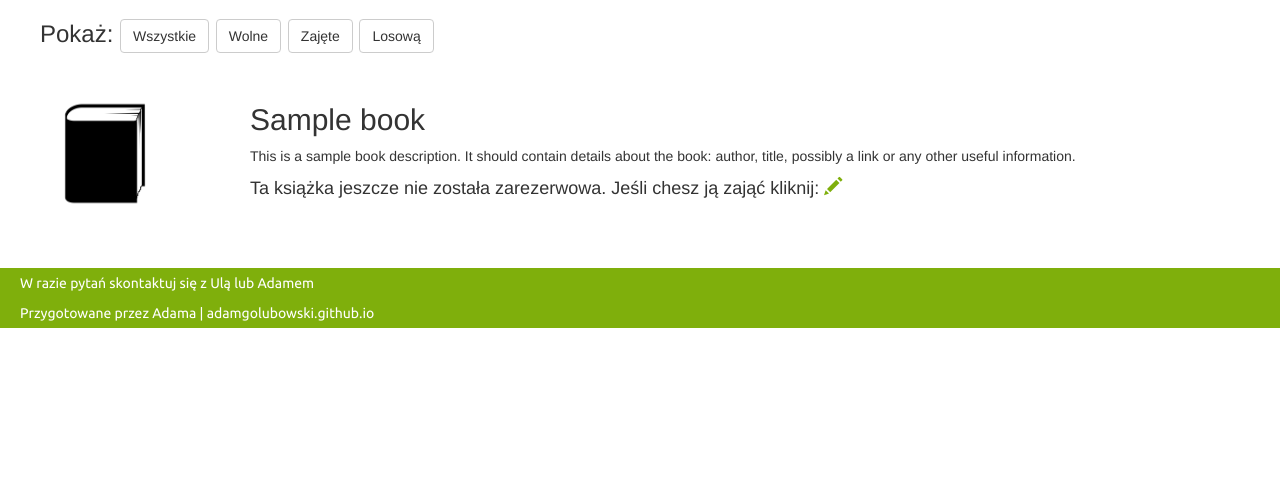
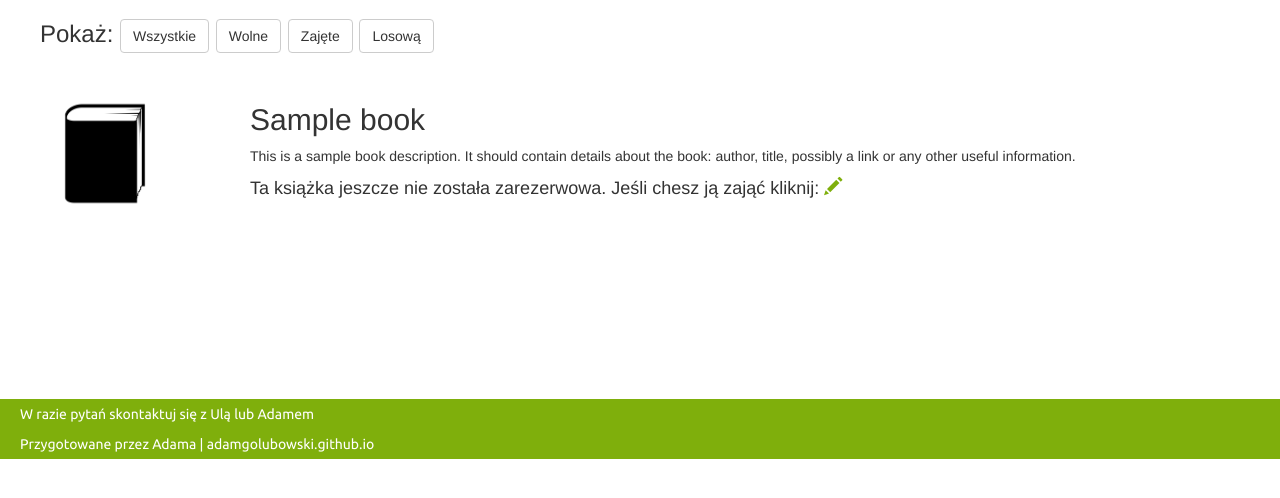
Before and after one commit to adamgolubowski/naszalista, a Django app: page / in a window 1280 px wide. Shown: the part 209-707 px from the top of the page. Run offline with Django 3.2, Linux system fonts and the light colour scheme; data comes from the database, SQL or seed files in the repository; some libraries are stand-ins or nearby versions.

Commit message:
added min height to the content container

```diff
--- a/static/css/lista.css
+++ b/static/css/lista.css
@@ -41,6 +41,7 @@ img{
 }
 
 .content {
+    min-height: 400px;
     margin-left: 40px;
 }
 
```
